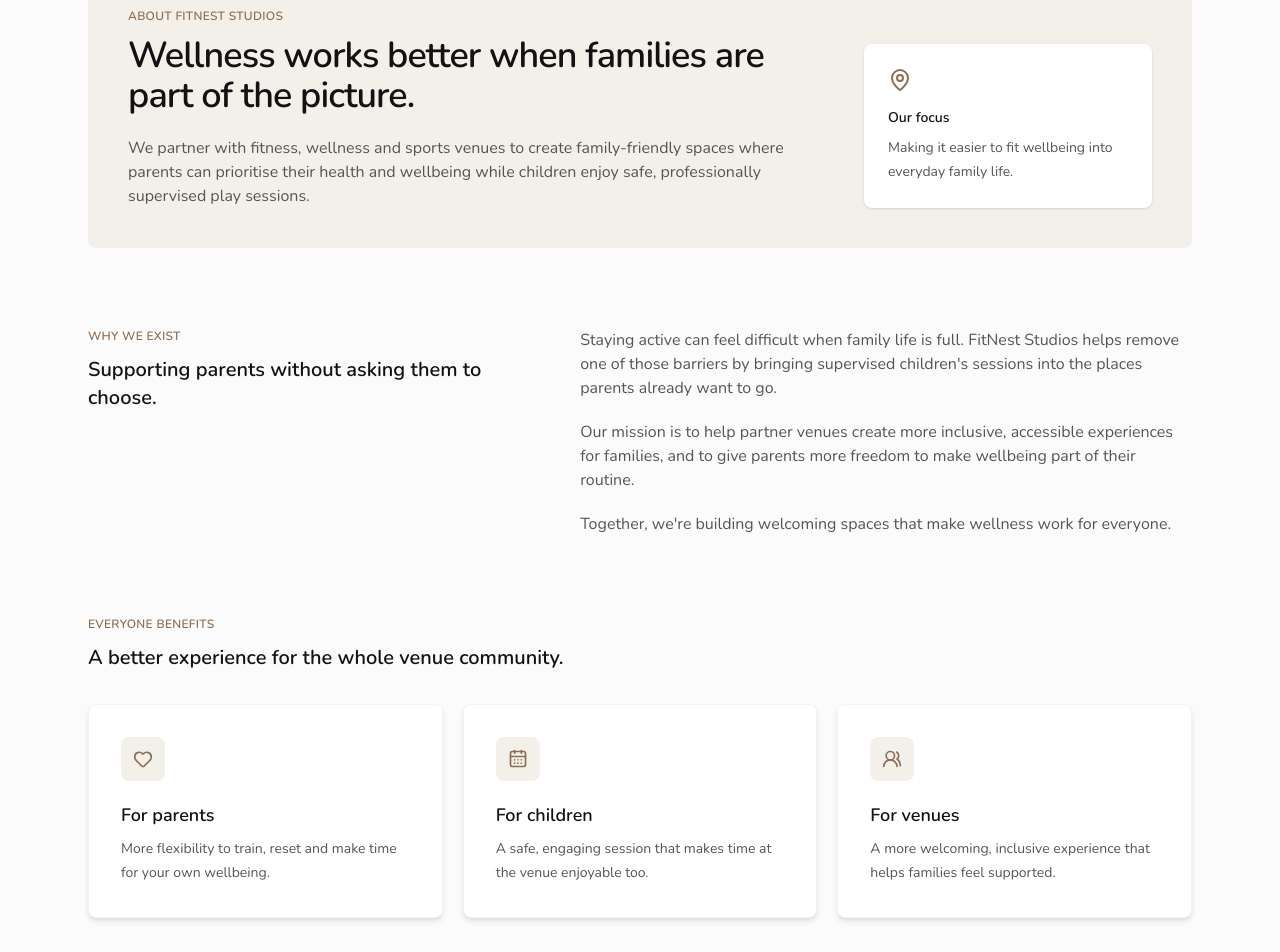
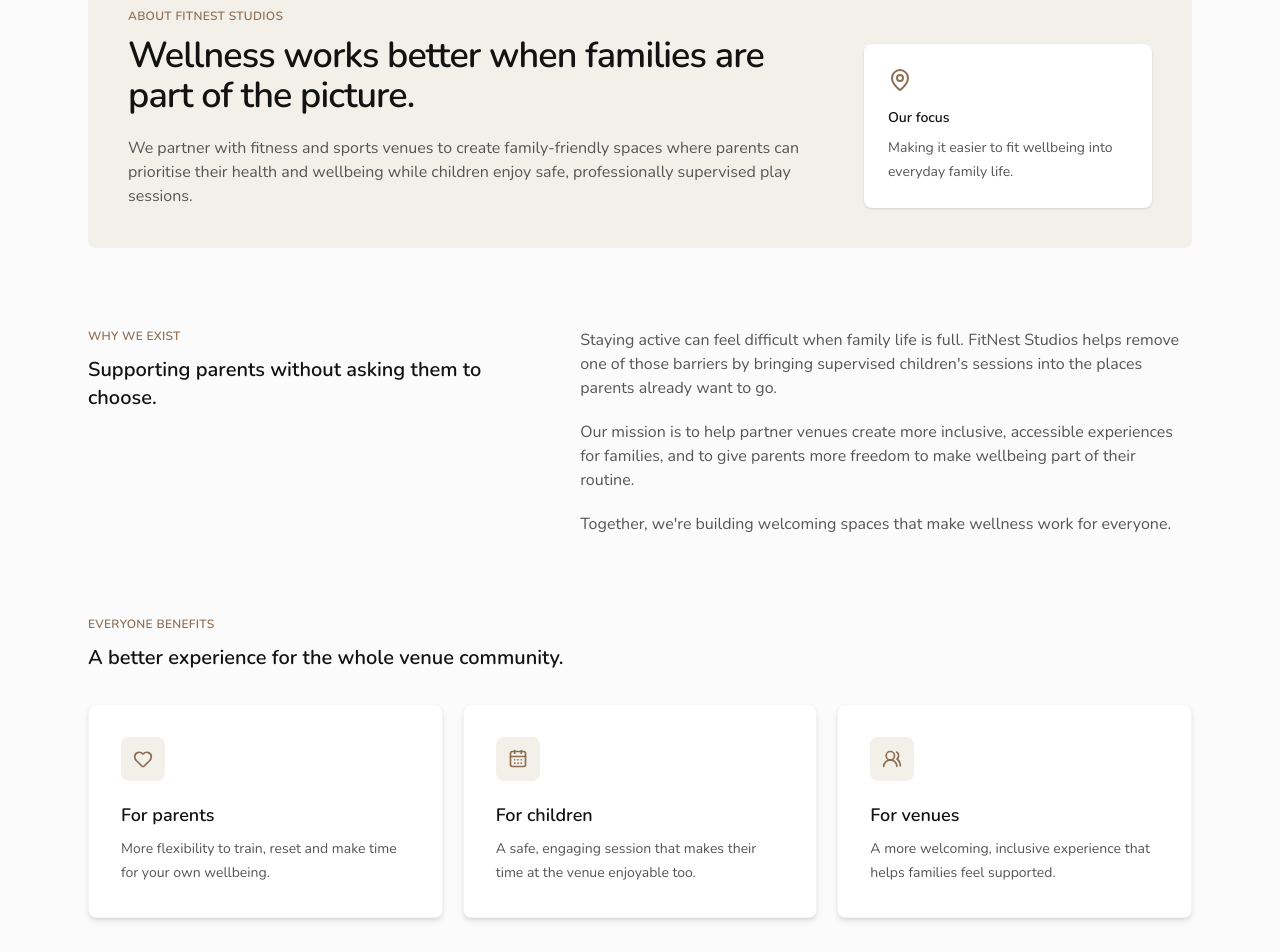
Before and after one commit to safsaeed/fitnest, a Next.js app: page /about-us in a window 1280 px wide. Shown: the part 200-1152 px from the top of the page. Built offline with nearby package versions, Linux system fonts and the light colour scheme.

Commit message:
Update page.tsx

```diff
--- a/app/(public)/about-us/page.tsx
+++ b/app/(public)/about-us/page.tsx
@@ -20,7 +20,7 @@ const audiences = [
     icon: CalendarDays,
     title: "For children",
     description:
-      "A safe, engaging session that makes time at the venue enjoyable too.",
+      "A safe, engaging session that makes their time at the venue enjoyable too.",
   },
   {
     icon: UsersRound,
@@ -50,7 +50,7 @@ export default function AboutUsPage() {
               Wellness works better when families are part of the picture.
             </h1>
             <p className="mt-5 max-w-2xl text-(--color-text-secondary) sm:text-md">
-              We partner with fitness, wellness and sports venues to create
+              We partner with fitness and sports venues to create
               family-friendly spaces where parents can prioritise their health
               and wellbeing while children enjoy safe, professionally
               supervised play sessions.
```
